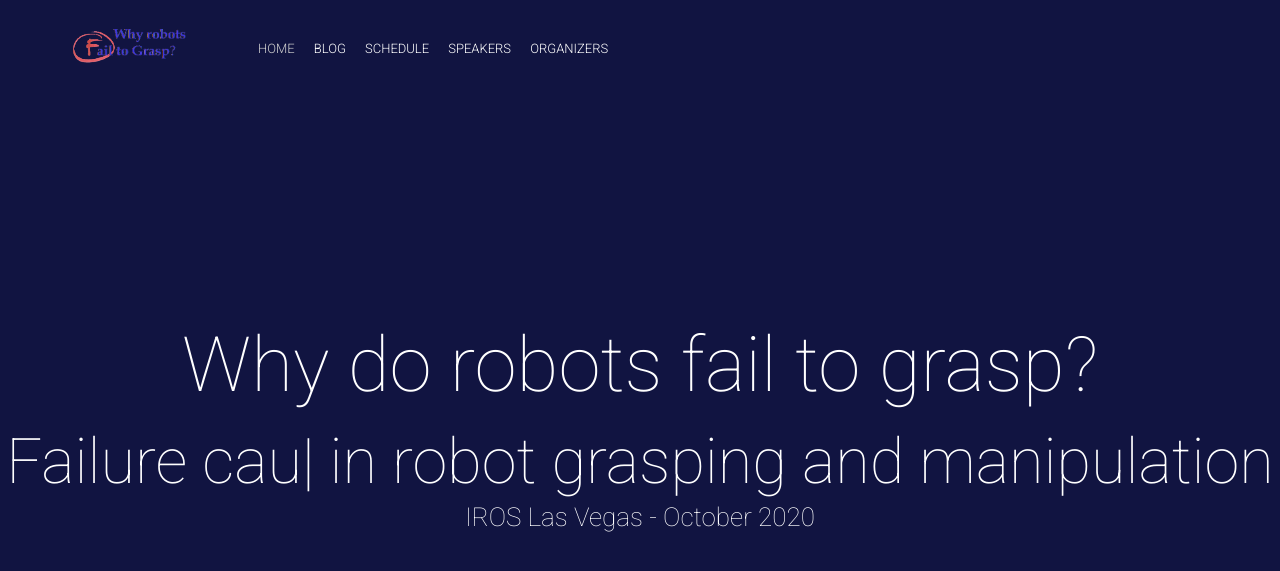
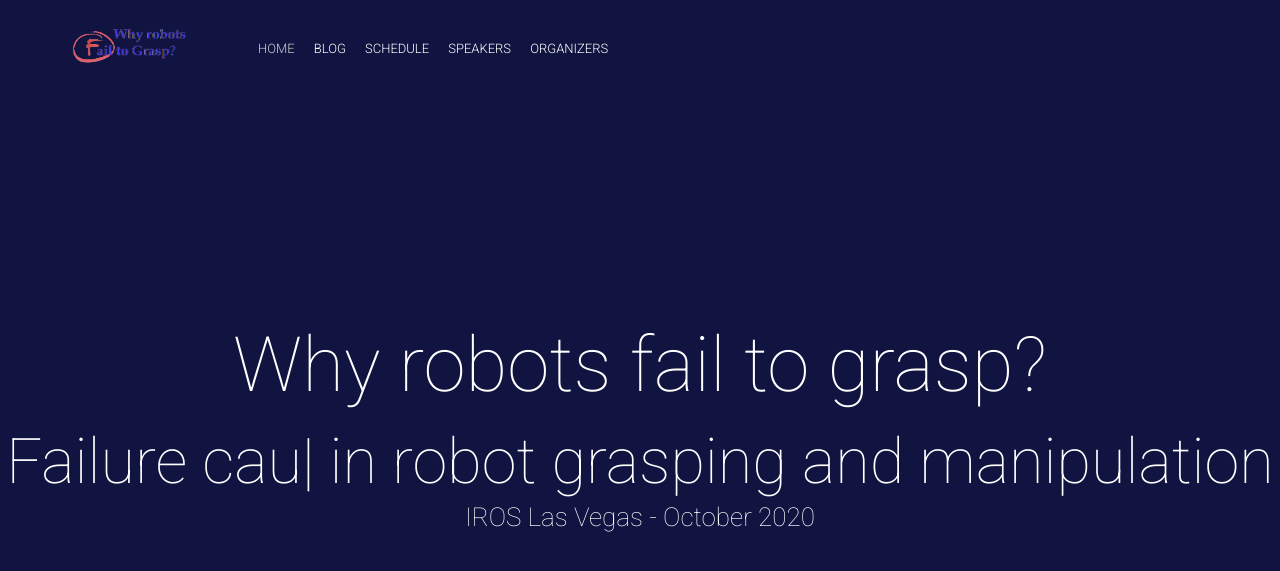
Before and after one commit to unconventionalgrasping/unconventionalgrasping.github.io, a Jekyll site: the page built from index.html, in a window 1280 px wide and 900 px high. Shown: the top 571 px of the window. Built offline with Jekyll 4.4.1, drawn with Linux system fonts in a browser that asks for light colours; nearby versions of some CDN libraries; comment, search, counter and statistics services are not loaded.

```diff
--- a/_config.yml
+++ b/_config.yml
@@ -56,7 +56,7 @@ rightNavigationButtons:
 
 # Hero Block
 heroImage: "white.jpg"
-heroTitle: "Why do robots fail to grasp?"
+heroTitle: "Why robots fail to grasp?"
 heroDesc: "Failure c<typeout> in robot grasping and manipulation"
 eventDate: "IROS Las Vegas - October 2020"
 typeoutTextValues: '"ases", "auses"'
```
